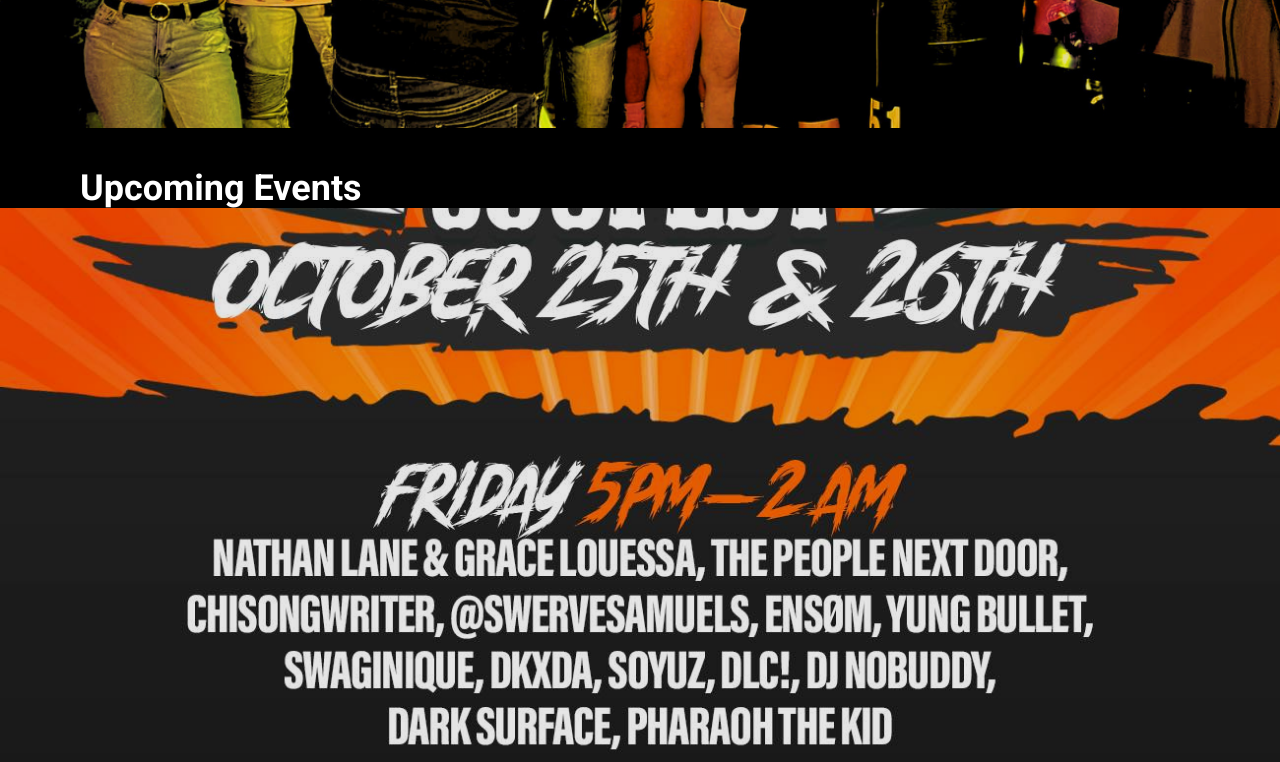
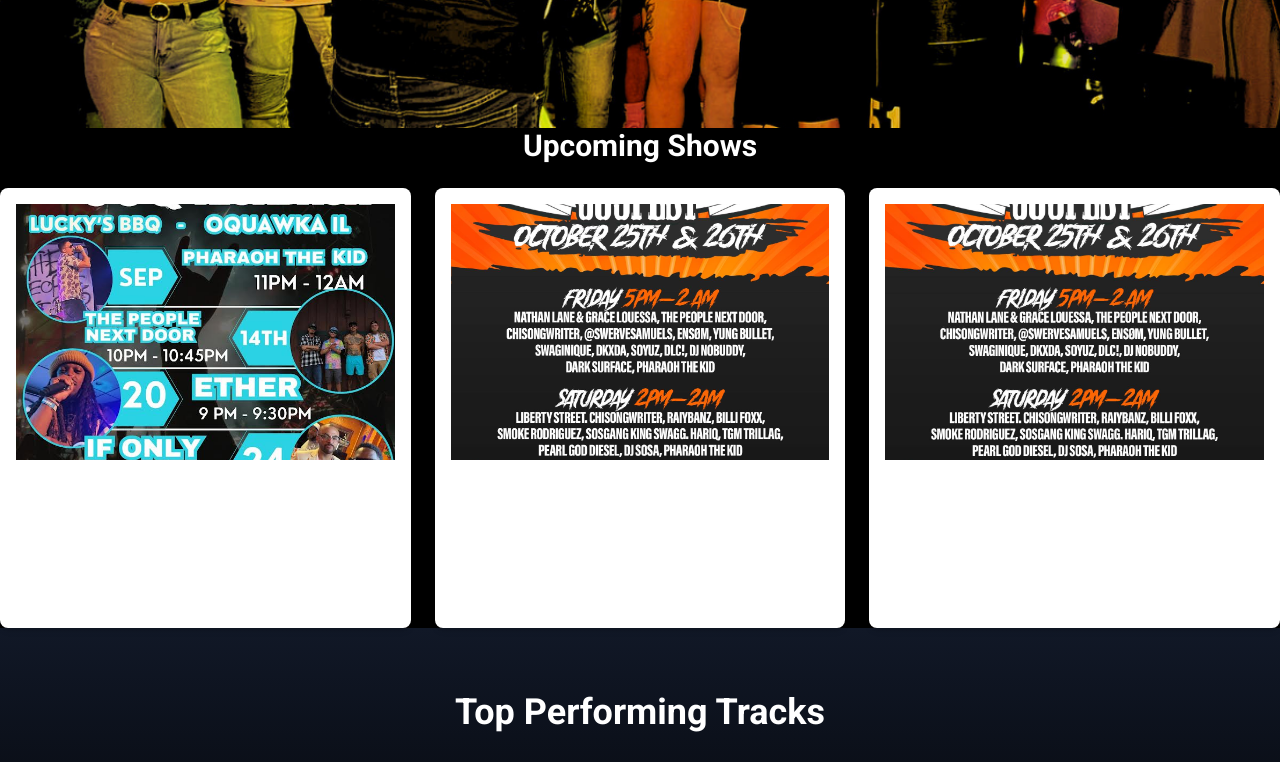
Before and after one commit to DBiel1993/freeman-epk-3, a Next.js app: page / in a window 1280 px wide. Shown: the part 740-1502 px from the top of the page. Built offline with nearby package versions, Linux system fonts and the light colour scheme; grey boxes are pictures that could not be loaded.

Commit message:
calendar added

```diff
--- a/app/layout.tsx
+++ b/app/layout.tsx
@@ -9,8 +9,8 @@ const roboto = Roboto({
 });
 
 export const metadata: Metadata = {
-  title: "Create Next App",
-  description: "Generated by create next app",
+  title: "Pharaoh The Kid",
+  description: "EPK created by Dylan Bielser",
 };
 
 export default function RootLayout({
--- a/app/page.tsx
+++ b/app/page.tsx
@@ -1,5 +1,5 @@
 "use client";
-
+import Epkcalendar from "@/components/ui/Epkcalendar";
 import HeaderSection from "@/components/ui/HeaderSection";
 import FooterSection from "@/components/ui/FooterSection";
 import ContactMerchSection from "@/components/ui/ContactMerchSection";
@@ -28,6 +28,7 @@ export default function Component() {
     <div className="min-h-screen bg-black text-white">
       <HeaderSection />
       <HeroSection />
+      <Epkcalendar />
       <TopSongsSection />
       <BioSection />
       <VenuesSection />
--- /dev/null
+++ b/components/ui/Epkcalendar.tsx
@@ -0,0 +1,74 @@
+import { Card, CardContent } from "@/components/ui/card";
+import { CalendarIcon, MapPinIcon, ClockIcon } from "lucide-react";
+
+// Sample data for the events
+const events = [
+  {
+    date: "2024-09-15",
+    venue: "Lucky's BBQ",
+    location: "Oquawka, IL",
+    time: "11:00 PM",
+    image: "/event-luckys.JPG",
+  },
+  {
+    date: "2024-10-26",
+    venue: "308 Fest 2024",
+    location: "The Patio Bar & Grill, IL",
+    time: "5:00 PM",
+    image: "/309Fest.jpg",
+  },
+  {
+    date: "2024-10-27",
+    venue: "308 Fest 2024",
+    location: "The Patio Bar & Grill, IL",
+    time: "2:00 PM",
+    image: "/309Fest.jpg",
+  },
+  // Add more events as needed
+];
+
+export default function Component() {
+  return (
+    <div className="container mx-auto px-0 py-0">
+      <h2 className="text-3xl font-bold mb-6 text-center">Upcoming Shows</h2>
+      <div className="grid grid-cols-1 md:grid-cols-2 lg:grid-cols-3 gap-6">
+        {events.map((event, index) => (
+          <Card key={index} className="overflow-hidden">
+            {/* Image Section */}
+            <div
+              className="w-full h-64 bg-cover bg-center"
+              style={{
+                backgroundImage: `url(${event.image})`,
+                backgroundSize: "cover", // Ensures the image covers the entire div
+              }}
+            />
+            <CardContent className="p-1">
+              {/* Date and Year */}
+              <div className="flex justify-between items-center mb-2">
+                <div className="text-2xl font-bold">
+                  {new Date(event.date).toLocaleDateString("en-US", {
+                    month: "short",
+                    day: "numeric",
+                  })}
+                </div>
+                <div className="text-sm text-muted-foreground">
+                  {new Date(event.date).getFullYear()}
+                </div>
+              </div>
+              {/* Venue and Details */}
+              <h3 className="text-xl font-semibold mb-2">{event.venue}</h3>
+              <div className="flex items-center text-sm text-muted-foreground mb-1">
+                <MapPinIcon className="h-4 w-4 mr-1" />
+                {event.location}
+              </div>
+              <div className="flex items-center text-sm text-muted-foreground">
+                <ClockIcon className="h-4 w-4 mr-1" />
+                {event.time}
+              </div>
+            </CardContent>
+          </Card>
+        ))}
+      </div>
+    </div>
+  );
+}
--- a/components/ui/HeroSection.tsx
+++ b/components/ui/HeroSection.tsx
@@ -47,15 +47,6 @@ const HeroSection = () => {
           </div>
         </div>
       </section>
-
-      <h2 className="text-4xl font-bold mt-10 ml-20">Upcoming Events</h2>
-      <section className="relative h-screen flex items-center justify-center overflow-hidden">
-        <img
-          className="absolute w-7/8 h-auto object-cover opacity-90"
-          src="/309Fest.jpg"
-          alt="Hero Image"
-        />
-      </section>
     </>
   );
 };
```
Also changed, not shown: public/event-luckys.JPG (added), 1 other file (tests, documents, lock files or other folders).
